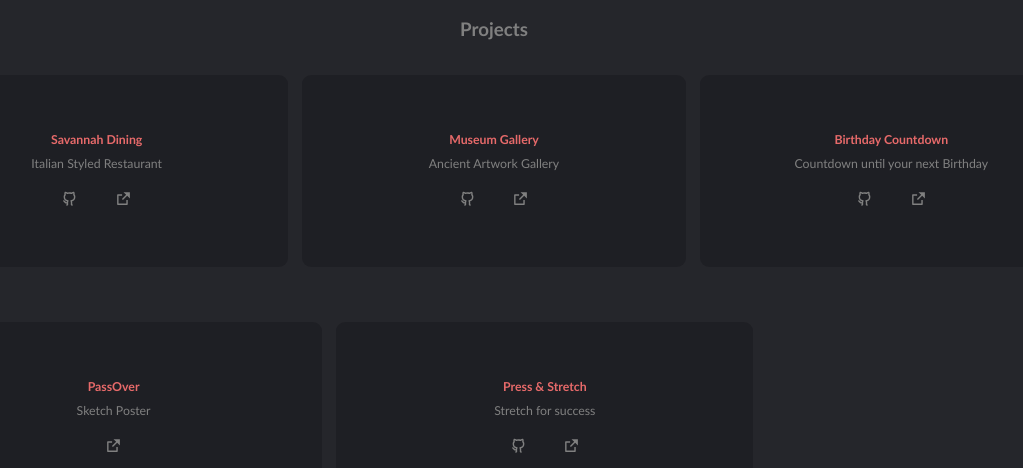
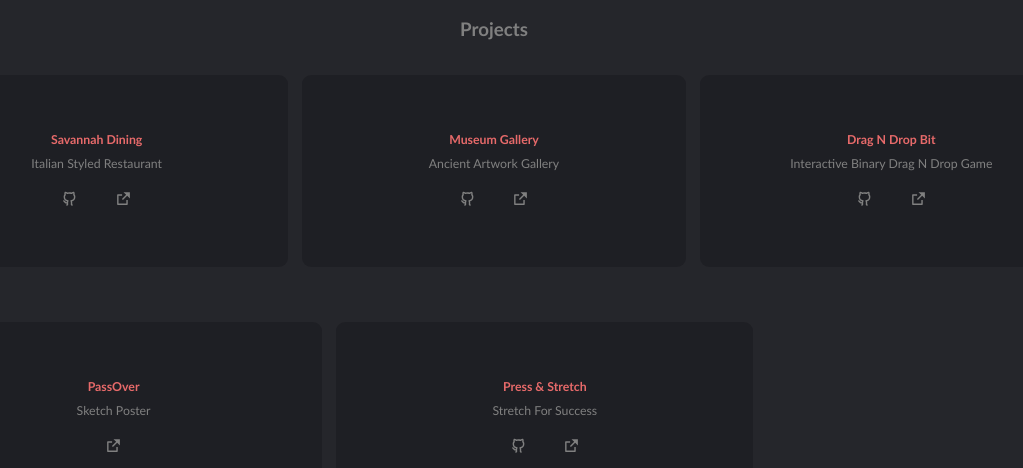
Before and after one commit to RenaldoMenelas/Portfolio-2.0, a React (Create React App) app: page / in a window 1280 px wide. Shown: the part 980-1448 px from the top of the page, without its empty margins (146-1169 px from the left). Built offline with nearby package versions, Linux system fonts and the light colour scheme.

Commit message:
added new project

```diff
--- a/src/App.js
+++ b/src/App.js
@@ -9,9 +9,8 @@ function App() {
 
   return (
     <>
-
       <Home/>
-        </>
+    </>
 
 
   );
--- a/src/Components/Home.js
+++ b/src/Components/Home.js
@@ -92,16 +92,16 @@ console.log(clicked)
 
     <div id="projects" className="third-project">
 
-                        <b>Birthday Countdown</b>
+                        <b>Drag N Drop Bit</b>
 
-                            <div id="ProjectDescription">Countdown until your next Birthday <br /></div>
+                            <div id="ProjectDescription">Interactive Binary Drag N Drop Game <br /></div>
 
 
 
                         <div className="project-icons">
-                                <a href="https://github.com/RenaldoMenelas/countdown-app">
+                                <a href="https://github.com/RenaldoMenelas/BinaryDragNDropGame">
                                 <RiGithubLine className="project-icons" style={{ margin: '0 16px 0 16px' }} /> </a>
-                                <a href="https://renaldomenelas.github.io/countdown-app/">
+                                <a href="https://renaldomenelas.github.io/BinaryDragNDropGame/">
                                 <RiExternalLinkFill   style={{ margin:'0 16px 0 16px'}} /> </a>
                                 </div>
 
@@ -133,7 +133,7 @@ console.log(clicked)
 
                       <b> Press & Stretch</b>
 
-                        <div id="ProjectDescription">Stretch for success <br /></div>
+                        <div id="ProjectDescription">Stretch For Success <br /></div>
 
                         <div className="project-icons">
                                 <a href="https://github.com/RenaldoMenelas/stretch-app">
```
